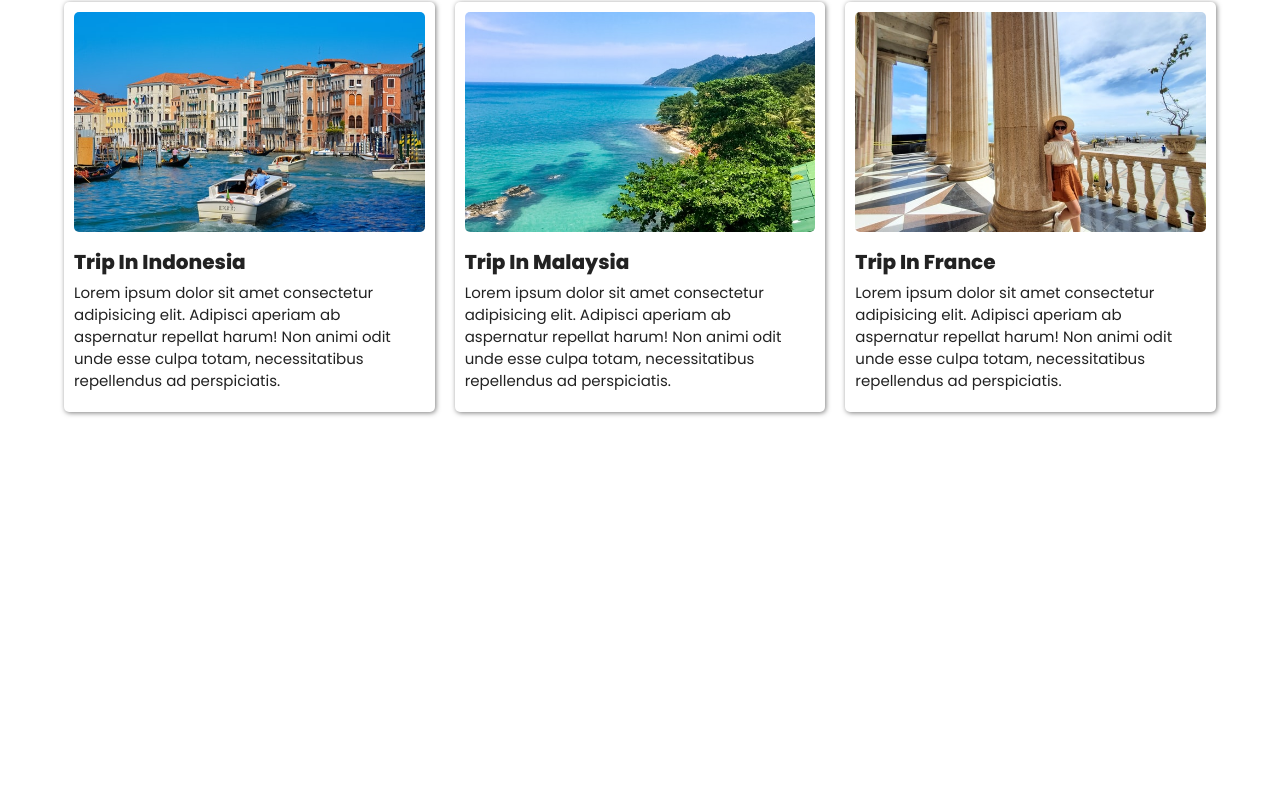
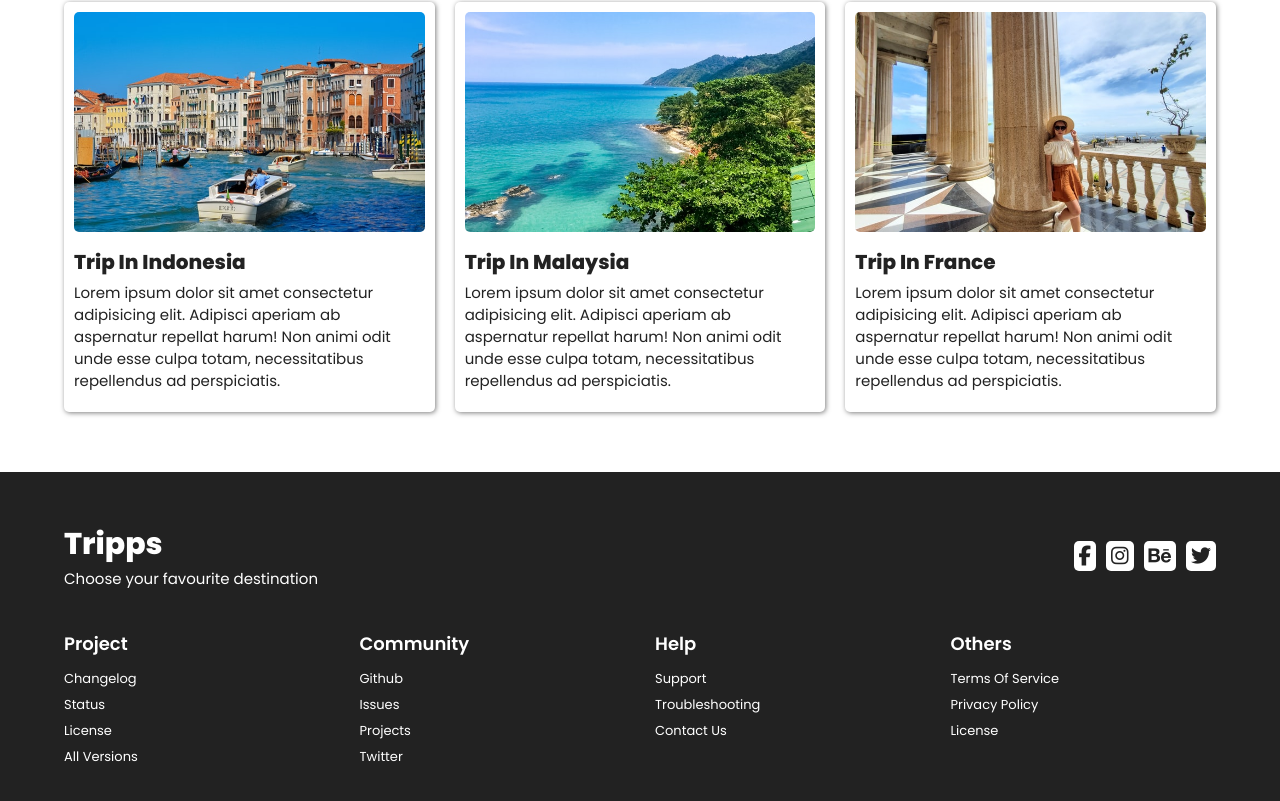
Before and after one commit to Jo-shua09/Travel-Website, a React (Vite) app: page /home in a window 1280 px wide. Shown: the part 2004-2805 px from the top of the page. Before the commit the page ends 2456 px from the top, so only its background shows below. Built offline with nearby package versions, Linux system fonts and the light colour scheme.

Commit message:
commit 17

```diff
--- /dev/null
+++ b/src/Components/Footer.css
@@ -0,0 +1,72 @@
+.footer-container {
+  width: 100%;
+  margin-top: 2rem;
+  background-color: #222;
+  color: #fff;
+  display: flex;
+  flex-direction: column;
+  gap: 3rem;
+}
+.footer-desc {
+  display: flex;
+  justify-content: space-between;
+  align-items: center;
+  flex-wrap: wrap;
+  gap: 2rem;
+  padding: 1rem 0;
+}
+.footer-desc .f-left {
+  flex: 1 1 45rem;
+  width: 100%;
+}
+.f-left h1 {
+  font-size: 3rem;
+  font-weight: 800;
+  color: #fff;
+}
+.f-left p {
+  font-size: 1.5rem;
+  font-weight: 400;
+  color: #fff;
+  text-transform: none;
+}
+.f-right {
+  display: flex;
+  gap: 1rem;
+}
+.f-right i {
+  font-size: 2rem;
+  font-weight: bolder;
+  color: #222;
+  background-color: #fff;
+  padding: 0.5rem;
+  border-radius: 0.5rem;
+  object-fit: contain;
+}
+.footer-links {
+  display: flex;
+  flex-wrap: wrap;
+  justify-content: space-between;
+  gap: 3rem;
+  width: 100%;
+}
+.footer-links .f-links {
+  flex: 1 1 20rem;
+  width: 100%;
+}
+.f-links h3 {
+  font-size: 1.8rem;
+  font-weight: 600;
+  color: #fff;
+  padding-bottom: 1.2rem;
+}
+.f-links a {
+  font-size: 1.3rem;
+  font-weight: 400;
+  color: #fff;
+  padding-bottom: 0.6rem;
+  display: block;
+}
+.f-links a:hover {
+  text-decoration: underline;
+}
--- /dev/null
+++ b/src/Components/Footer.jsx
@@ -0,0 +1,54 @@
+import "./Footer.css";
+
+const Footer = () => {
+  return (
+    <div className="footer-container section">
+      <div className="footer-desc">
+        <div className="f-left">
+          <h1>Tripps</h1>
+          <p>Choose your favourite destination </p>
+        </div>
+        <div className="f-right">
+          <i className="fa-brands fa-facebook-f"></i>
+          <i className="fa-brands fa-instagram"></i>
+          <i className="fa-brands fa-behance"></i>
+          <i className="fa-brands fa-twitter"></i>
+        </div>
+      </div>
+
+      <div className="footer-links">
+        <div className="f-links">
+          <h3>project</h3>
+          <a href="/">changelog</a>
+          <a href="/">status</a>
+          <a href="/">license</a>
+          <a href="/">all versions</a>
+        </div>
+
+        <div className="f-links">
+          <h3>community</h3>
+          <a href="/">github</a>
+          <a href="/">issues</a>
+          <a href="/">projects</a>
+          <a href="/">twitter</a>
+        </div>
+
+        <div className="f-links">
+          <h3>help</h3>
+          <a href="/">support</a>
+          <a href="/">troubleshooting</a>
+          <a href="/">contact us</a>
+        </div>
+
+        <div className="f-links">
+          <h3>others</h3>
+          <a href="/">terms of service</a>
+          <a href="/">privacy policy</a>
+          <a href="/">license</a>
+        </div>
+      </div>
+    </div>
+  );
+};
+
+export default Footer;
--- a/src/Components/Navbar.css
+++ b/src/Components/Navbar.css
@@ -4,7 +4,7 @@
   border-radius: 0.5rem;
   width: 90%;
   position: fixed;
-  top: 3.5rem;
+  top: 1rem;
   right: 0;
   left: 0;
   z-index: 100;
--- a/src/Pages/Home.jsx
+++ b/src/Pages/Home.jsx
@@ -1,4 +1,5 @@
 import Destination from "../Components/Destination";
+import Footer from "../Components/Footer";
 import Hero from "../Components/Hero";
 import Navbar from "../Components/Navbar";
 import Trip from "../Components/Trip";
@@ -30,6 +31,10 @@ const Home = () => {
       <div className="trip-section section">
         <Trip />
       </div>
+
+      <div className="footer-section">
+        <Footer />
+      </div>
     </div>
   );
 };
```
